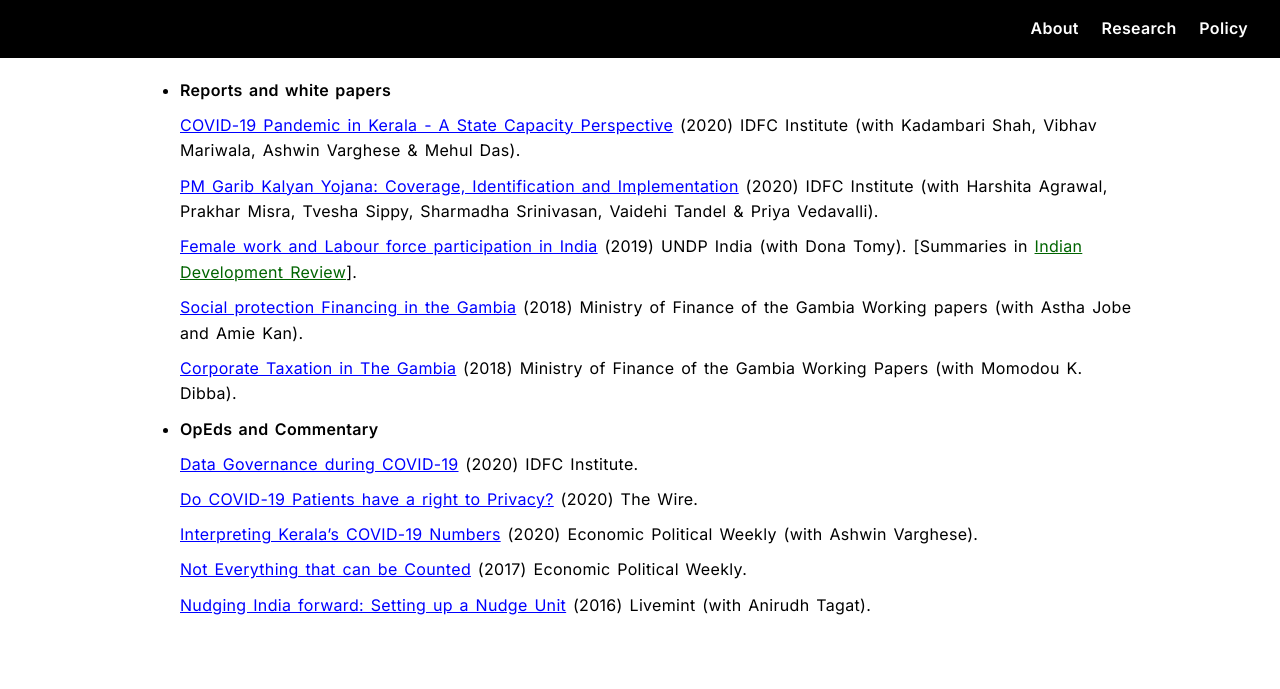
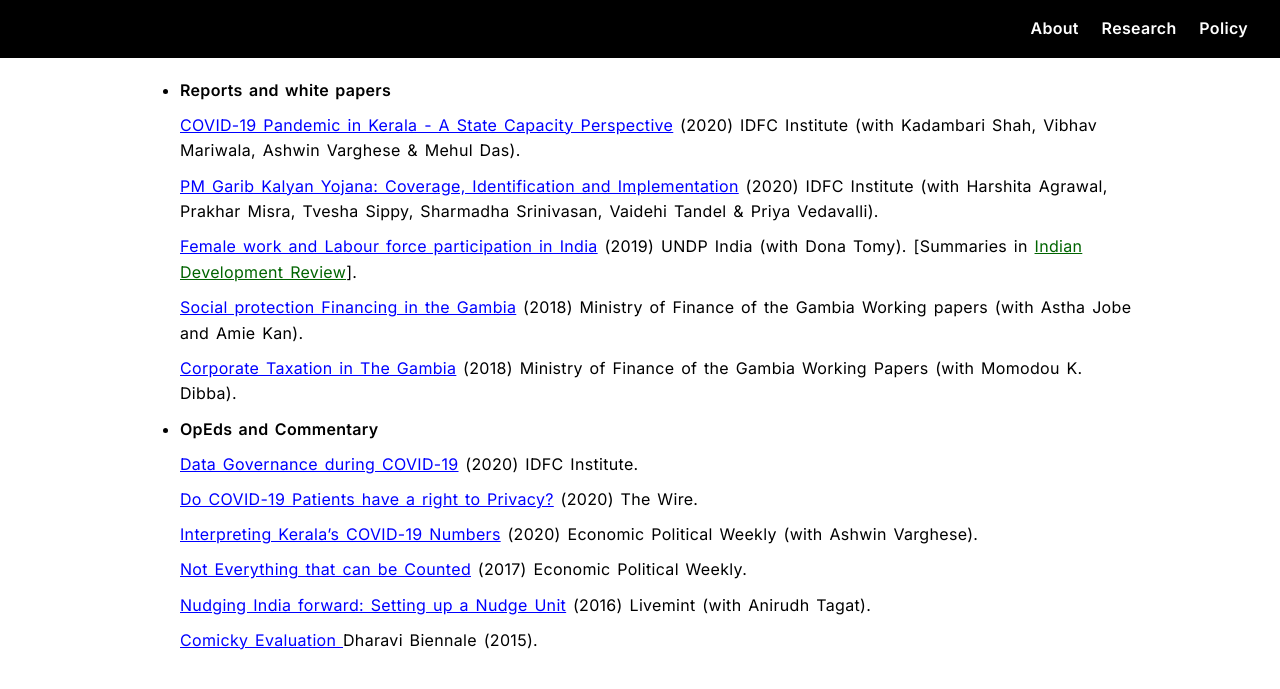
Before and after one commit to snehapmenon/snehapmenon.github.io, a Jekyll site: the page built from policy.md, in a window 1280 px wide. Shown: the top 689 px of the page. Built offline with Jekyll 4.4.1, drawn with Linux system fonts in a browser that asks for light colours.

Commit message:
Update policy.md

```diff
--- a/policy.md
+++ b/policy.md
@@ -30,3 +30,5 @@ permalink: /policy.html
    <a href="https://www.epw.in/journal/2017/32/commentary/not-everything-can-be-counted-counted.html" style="color: blue; " target="_blank"  rel="noopener noreferrer" > Not Everything that can be Counted</a> (2017) Economic Political Weekly.
 
    <a href="https://www.livemint.com/Politics/nlDZwTwdUE1nZqPRxORHeJ/Nudging-India-forward-Setting-up-a-nudge-unit.html" style="color: blue; " target="_blank"  rel="noopener noreferrer" >Nudging India forward: Setting up a Nudge Unit</a> (2016) Livemint (with Anirudh Tagat).
+
+   <a href="https://www.dharavibiennale.com/comicky" style="color: blue; " target="_blank"  rel="noopener noreferrer" > Comicky Evaluation </a> Dharavi Biennale (2015).
```
